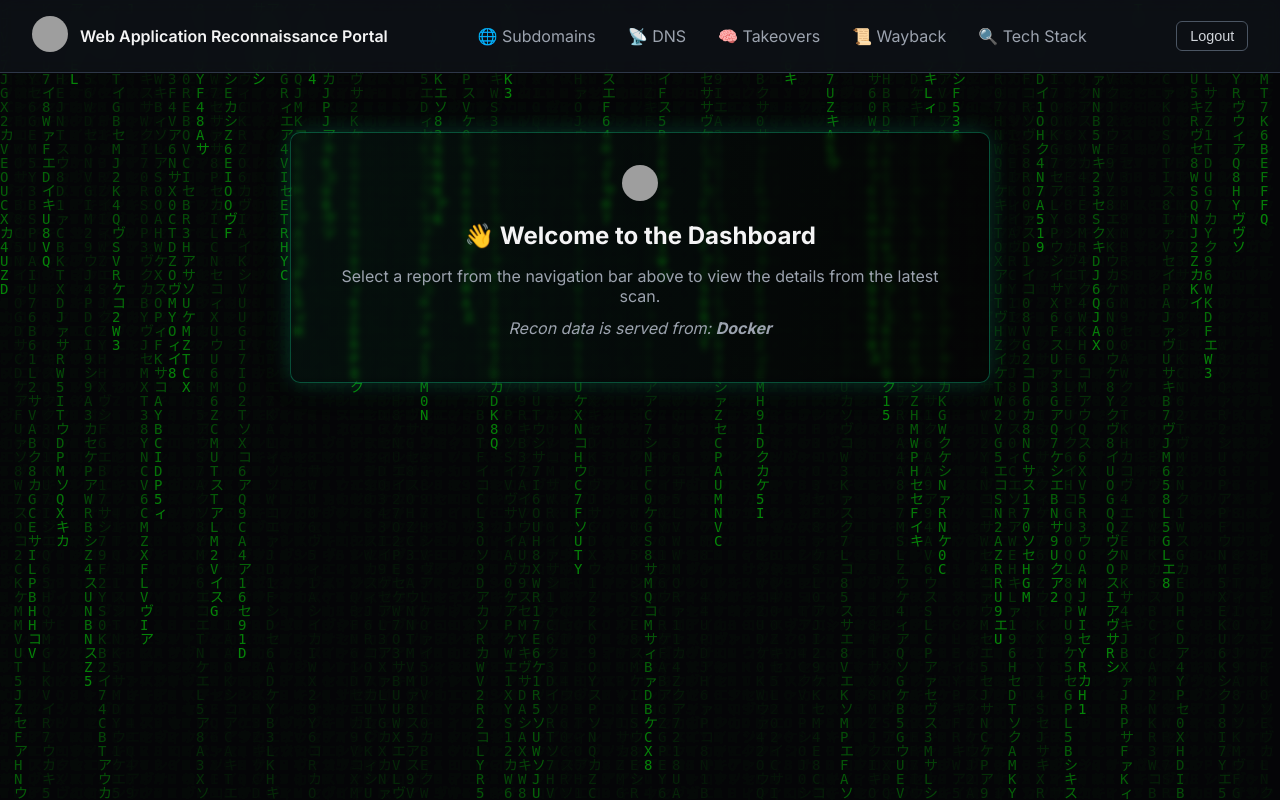
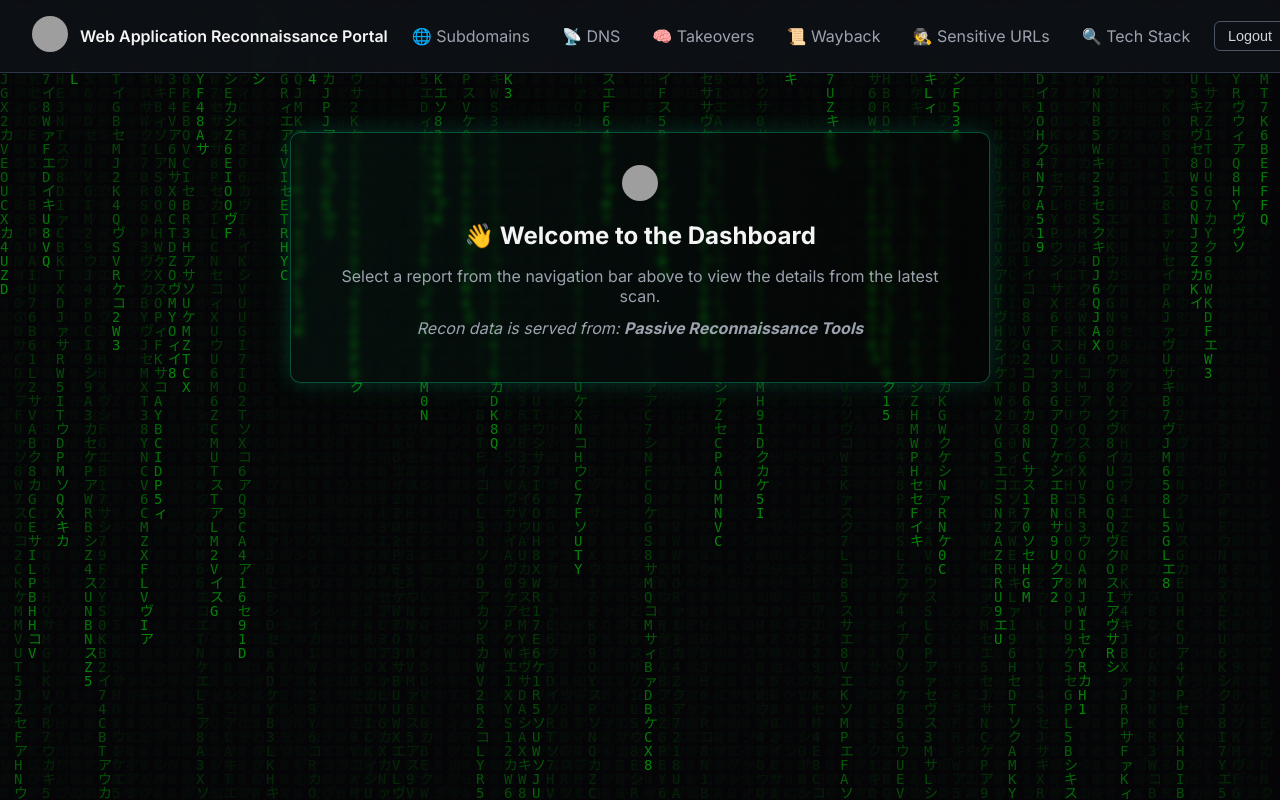
Before and after one commit to onurcangnc/web_app_recon_ci-cd_public, a Flask app: page /dashboard in a window 1280 px wide. Run offline with Flask 3, Linux system fonts and the light colour scheme; the visitor is signed in with stand-in values (Sample User, id 1); grey boxes are pictures that could not be loaded.

Commit message:
new category added.

```diff
--- a/generate_report.py
+++ b/generate_report.py
@@ -16,6 +16,7 @@ SECTION_ORDER = [
     (SUBZY_RESULTS,            "🧪 Subdomain Takeover"),
     (WAYBACK,                  "📜 Wayback URLs"),
     ("whatweb.txt",            "🔍 Tech Stack"),
+    ("waybackurls_filtered.txt", "🕵️ Filtered Sensitive Wayback URLs"),
 ]
 
 HTML_HEADER = textwrap.dedent("""\
@@ -51,6 +52,7 @@ HTML_HEADER = textwrap.dedent("""\
         <a href="/dns_info">📡 DNS</a>
         <a href="/subzy">🧠 Takeovers</a>
         <a href="/waybackurls">📜 Wayback</a>
+        <a href="/waybackurls_filtered">🕵️ Sensitive URLs</a>
         <a href="/whatweb">🔍 Tech Stack</a>
       </nav>
 
--- a/recon-app/templates/dashboard.html
+++ b/recon-app/templates/dashboard.html
@@ -35,6 +35,7 @@
         <a href="/dns_info">📡 DNS</a>
         <a href="/subzy">🧠 Takeovers</a>
         <a href="/waybackurls">📜 Wayback</a>
+        <a href="/waybackurls_filtered">🕵️ Sensitive URLs</a>
         <a href="/whatweb">🔍 Tech Stack</a>
       </nav>
 
@@ -51,7 +52,7 @@
         <img src="https://bilishim.com/images/logo.png" alt="Logo" class="logo-img" style="margin-bottom: 1rem;"/>
         <h2>👋 Welcome to the Dashboard</h2>
         <p>Select a report from the navigation bar above to view the details from the latest scan.</p>
-        <p><em>Recon data is served from: <strong>Docker</strong></em></p>
+        <p><em>Recon data is served from: <strong>Passive Reconnaissance Tools</strong></em></p>
       </div>
     </section>
   </main>
```
Also changed, not shown: .github/workflows/web_app_recon.yml.
